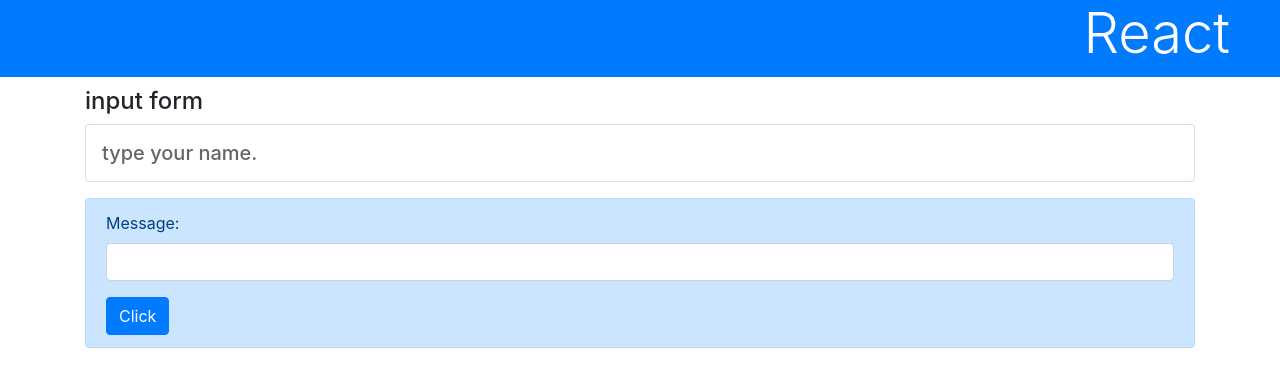
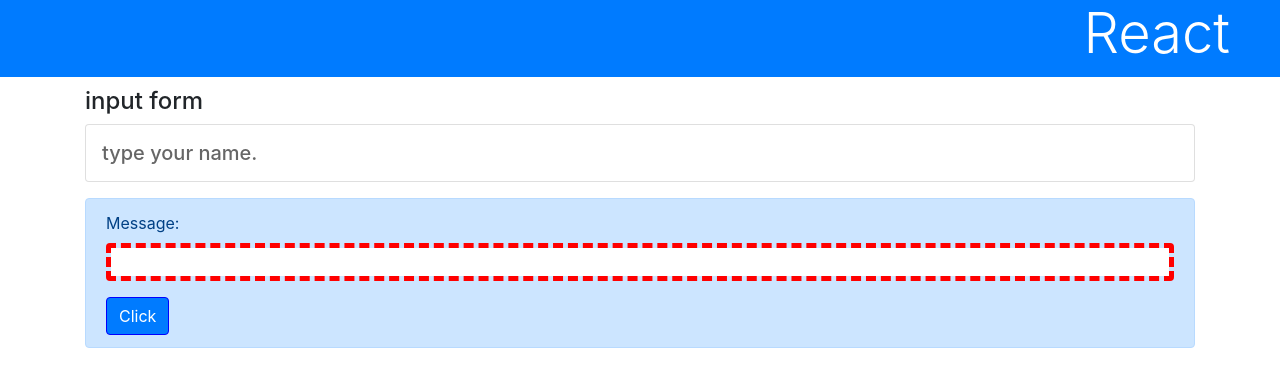
Before and after one commit to mendelssohnbach/react-next-getting-started, a React (Create React App) app: page / in a window 1280 px wide. Shown: the top 386 px of the page. Built offline with nearby package versions, Linux system fonts and the light colour scheme.

Commit message:
list3-27 and 3-28

```diff
--- a/src/App.css
+++ b/src/App.css
@@ -56,3 +56,11 @@
   color: #666;
   font-size: 16pt;
 }
+
+input:invalid {
+  border: 5px dashed red;
+}
+
+input:valid {
+  border: 1px solid blue;
+}
--- a/src/App.js
+++ b/src/App.js
@@ -22,7 +22,6 @@
     this.setState({
       title: 'send form',
       message: `Hello, ${this.input}!!`,
-      // message: 'Hello, ' + this.input + '!!',
     });
     event.preventDefault();
   }
@@ -38,7 +37,13 @@
             <form onSubmit={this.doSubmit}>
               <div className="form-group">
                 <label>Message:</label>
-                <input type="text" className="form-control" onChange={this.doChange} />
+                <input
+                  type="text"
+                  className="form-control"
+                  onChange={this.doChange}
+                  required
+                  pattern="[A-Za-z _,.]+"
+                />
               </div>
               <input type="submit" className="btn btn-primary" value="Click" />
             </form>
```
